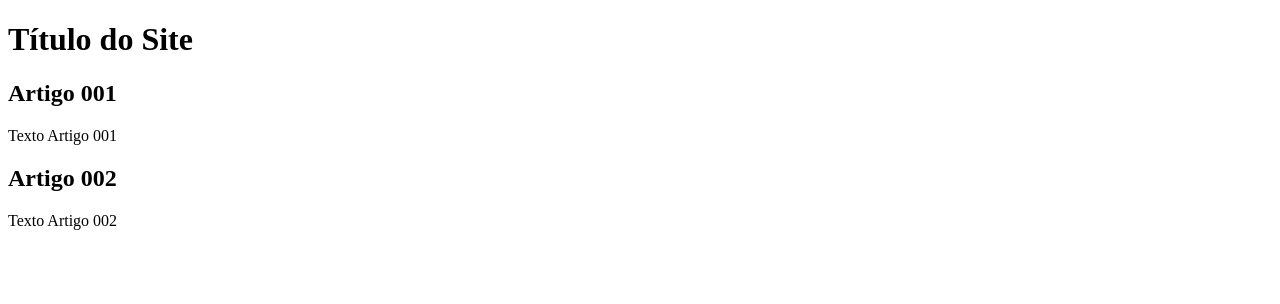
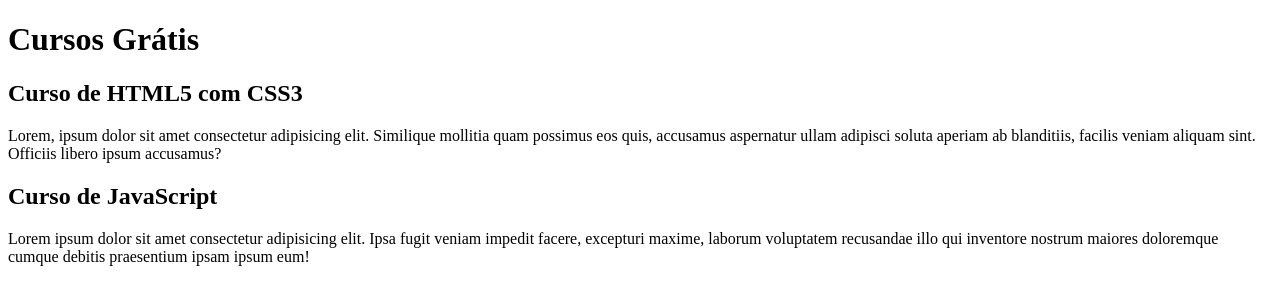
Before and after one commit to ono-sayuri/projeto-site, a plain HTML site: page index.html in a window 1280 px wide. Drawn offline with Linux system fonts and the light colour scheme.

Commit message:
comecei a escrever o conteúdo

```diff
--- a/index.html
+++ b/index.html
@@ -9,15 +9,15 @@
 <body>
     <main>
         <header>
-            <h1>Título do Site</h1>
+            <h1>Cursos Grátis</h1>
         </header>
         <article>
-            <h2>Artigo 001</h2>
-            <p>Texto Artigo 001</p>
+            <h2>Curso de HTML5 com CSS3</h2>
+            <p>Lorem, ipsum dolor sit amet consectetur adipisicing elit. Similique mollitia quam possimus eos quis, accusamus aspernatur ullam adipisci soluta aperiam ab blanditiis, facilis veniam aliquam sint. Officiis libero ipsum accusamus?</p>
         </article>
         <article>
-            <h2>Artigo 002</h2>
-            <p>Texto Artigo 002</p>
+            <h2>Curso de JavaScript</h2>
+            <p>Lorem ipsum dolor sit amet consectetur adipisicing elit. Ipsa fugit veniam impedit facere, excepturi maxime, laborum voluptatem recusandae illo qui inventore nostrum maiores doloremque cumque debitis praesentium ipsam ipsum eum!</p>
         </article>
     </main>
 
```
